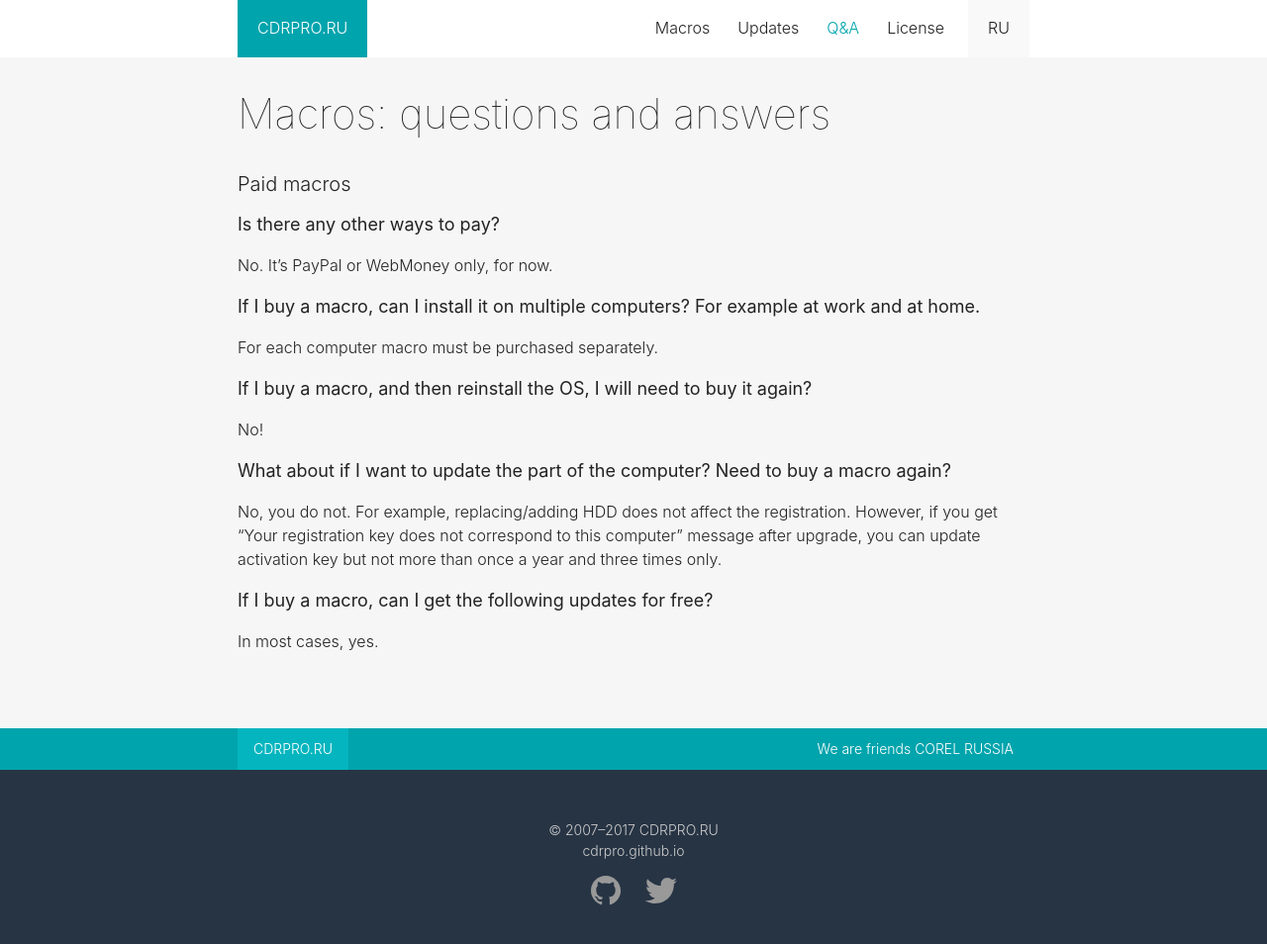
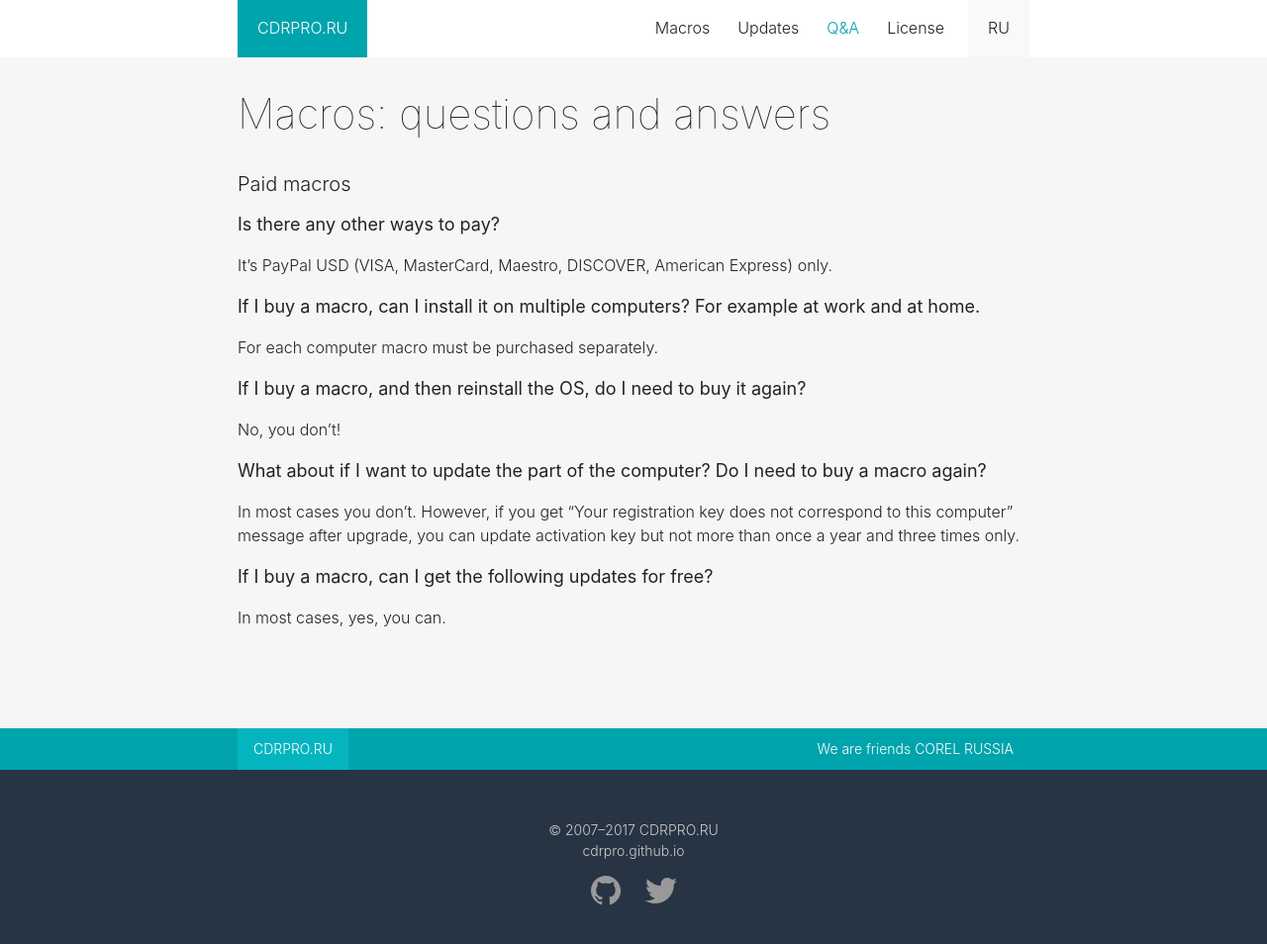
Before and after one commit to cdrpro/cdrpro.github.io, a Jekyll site: the page built from en/macros/question-answer.md, in a window 1280 px wide and 991 px high. Shown: the top 954 px of the window at 99% size. Built offline with Jekyll 4.4.1, drawn with Linux system fonts in a browser that asks for light colours.

```diff
--- a/en/macros/question-answer.md
+++ b/en/macros/question-answer.md
@@ -8,20 +8,21 @@
 
 #### Is there any other ways to pay?
 
-No. It's PayPal or WebMoney only, for now.
+It's PayPal USD (VISA, MasterCard, Maestro, DISCOVER, American Express) only.
 
 #### If I buy a macro, can I install it on multiple computers? For example at work and at home.
 
 For each computer macro must be purchased separately.
 
-#### If I buy a macro, and then reinstall the OS, I will need to buy it again?
+#### If I buy a macro, and then reinstall the OS, do I need to buy it again?
 
-No!
+No, you don't!
 
-#### What about if I want to update the part of the computer? Need to buy a macro again?
+#### What about if I want to update the part of the computer? Do I need to buy a macro again?
 
-No, you do not. For example, replacing/adding HDD does not affect the registration. However, if you get "Your registration key does not correspond to this computer" message after upgrade, you can update activation key but not more than once a year and three times only.
+In most cases you don't. However, if you get "Your registration key does not correspond to this computer" message
+after upgrade, you can update activation key but not more than once a year and three times only.
 
 #### If I buy a macro, can I get the following updates for free?
 
-In most cases, yes.
+In most cases, yes, you can.
```
Also changed, not shown: _macros/en/cardgenerator-docker.md (added, +77 -0 lines), _macros/en/cardgenerator.md (+22 -7 lines), _macros/ru/cardgenerator-docker.md (+1 -1 lines), _updates/2017-08-04.md (added, +8 -0 lines).
